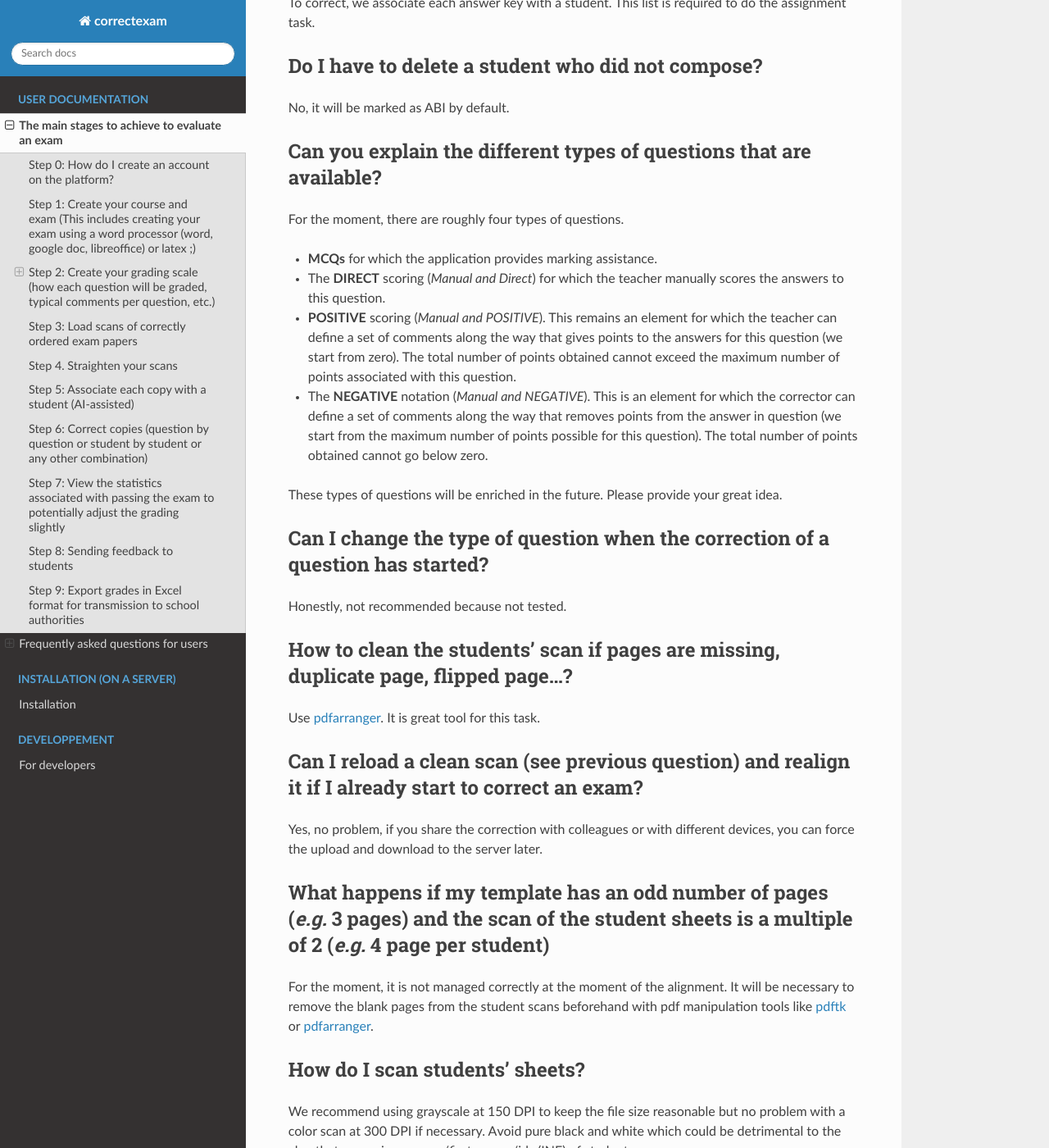
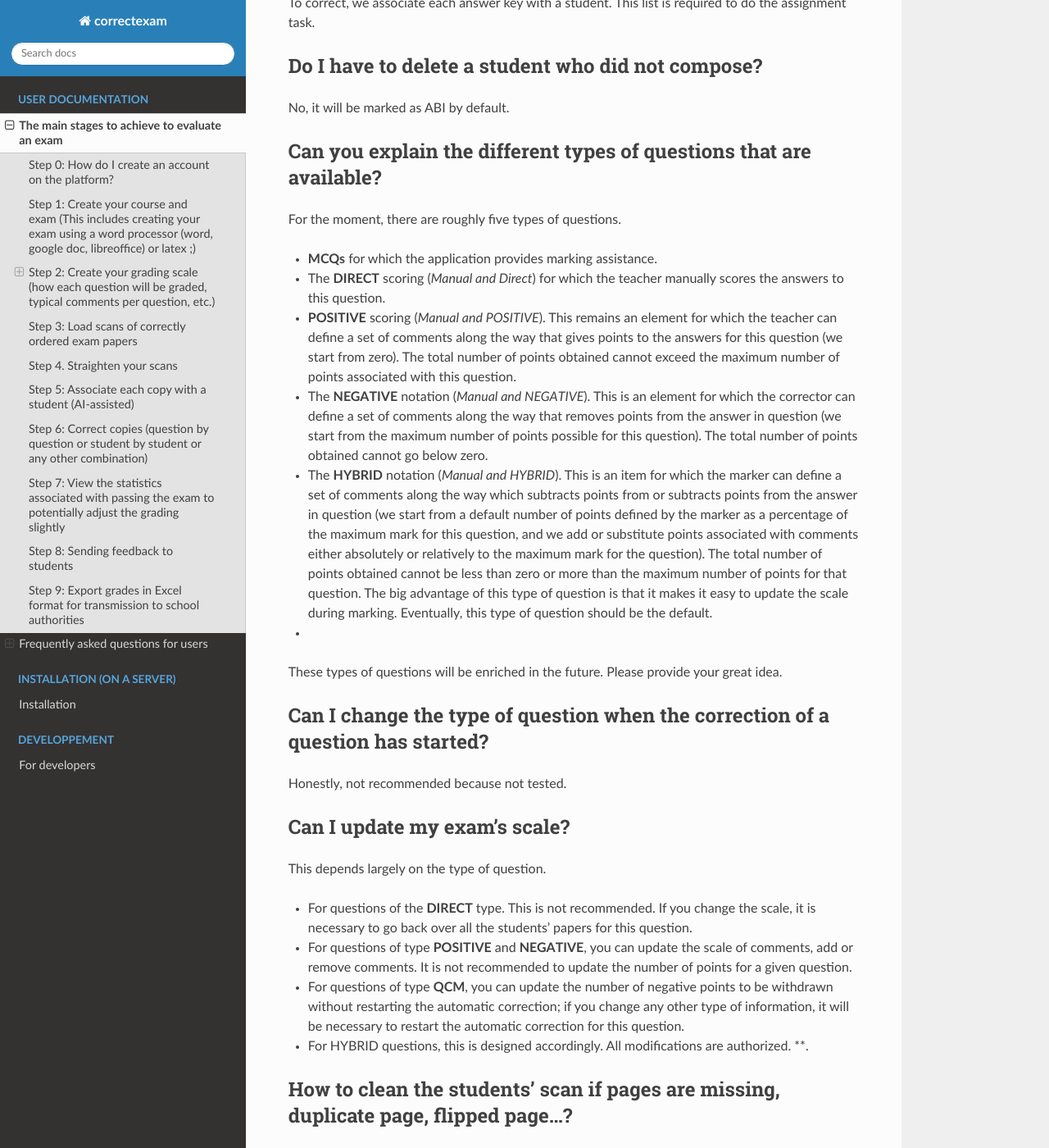
Before and after one commit to correctexam/documentation, a Sphinx documentation site: the page built from docs/source/user.md, in a window 1280 px wide and 1400 px high, scrolled down 9982 px. Shown: the whole window at 82% size. Built offline with Sphinx 7.4.7 and the Read the Docs theme 2.0.0, drawn with Linux system fonts in a browser that asks for light colours; some of the changed text lies outside the part shown.

Commit message:
update doc

```diff
--- a/docs/source/user.md
+++ b/docs/source/user.md
@@ -194,22 +194,31 @@ No, it will be marked as ABI by default.
 
 ## Can you explain the different types of questions that are available?
 
-For the moment, there are roughly four types of questions.
+For the moment, there are roughly five types of questions.
 
 - **MCQs** for which the application provides marking assistance.
 - The **DIRECT** scoring (*Manual and Direct*) for which the teacher manually scores the answers to this question.
 - **POSITIVE** scoring (*Manual and POSITIVE*). This remains an element for which the teacher can define a set of comments along the way that gives points to the answers for this question (we start from zero). The total number of points obtained cannot exceed the maximum number of points associated with this question.
 - The **NEGATIVE** notation (*Manual and NEGATIVE*). This is an element for which the corrector can define a set of comments along the way that removes points from the answer in question (we start from the maximum number of points possible for this question). The total number of points obtained cannot go below zero.
-
+- The **HYBRID** notation (*Manual and HYBRID*). This is an item for which the marker can define a set of comments along the way which subtracts points from or subtracts points from the answer in question (we start from a default number of points defined by the marker as a percentage of the maximum mark for this question, and we add or substitute points associated with comments either absolutely or relatively to the maximum mark for the question). The total number of points obtained cannot be less than zero or more than the maximum number of points for that question. The big advantage of this type of question is that it makes it easy to update the scale during marking. Eventually, this type of question should be the default.
+-
 These types of questions will be enriched in the future. Please provide your great idea.
 
 ## Can I change the type of question when the correction of a question has started?
 
 Honestly, not recommended because not tested.
 
+## Can I update my exam's scale?
+
+This depends largely on the type of question.
+- For questions of the **DIRECT** type. This is not recommended. If you change the scale, it is necessary to go back over all the students' papers for this question.
+- For questions of type **POSITIVE** and **NEGATIVE**, you can update the scale of comments, add or remove comments. It is not recommended to update the number of points for a given question.
+- For questions of type **QCM**, you can update the number of negative points to be withdrawn without restarting the automatic correction; if you change any other type of information, it will be necessary to restart the automatic correction for this question.
+- For HYBRID questions, this is designed accordingly. All modifications are authorized. **.
+
 ## How to clean the students' scan if pages are missing, duplicate page, flipped page...?
 
-Use [pdfarranger](https://github.com/pdfarranger/pdfarranger). It is great tool for this task.
+Use [pdfarranger](https://github.com/pdfarranger/pdfarranger) or [Stirling-PDF](https://github.com/Frooodle/Stirling-PDF). They are  great tools for this task.
 
 ## Can I reload a clean scan (see previous question) and realign it if I already start to correct an exam?
 
@@ -217,7 +226,7 @@ Yes, no problem, if you share the correction with colleagues or with different d
 
 ## What happens if my template has an odd number of pages (*e.g.* 3 pages) and the scan of the student sheets is a multiple of 2 (*e.g.* 4 page per student)
 
-For the moment, it is not managed correctly at the moment of the alignment. It will be necessary to remove the blank pages from the student scans beforehand with pdf manipulation tools like [pdftk](https://www.pdflabs.com/tools/pdftk-the-pdf-toolkit/) or [pdfarranger](https://github.com/pdfarranger/pdfarranger).
+For the moment, it is not managed correctly at the moment of the alignment. It will be necessary to remove the blank pages from the student scans beforehand with pdf manipulation tools like [pdftk](https://www.pdflabs.com/tools/pdftk-the-pdf-toolkit/) or [pdfarranger](https://github.com/pdfarranger/pdfarranger) or [Stirling-PDF](https://github.com/Frooodle/Stirling-PDF).
 
 
 ## How do I scan students' sheets?
```
